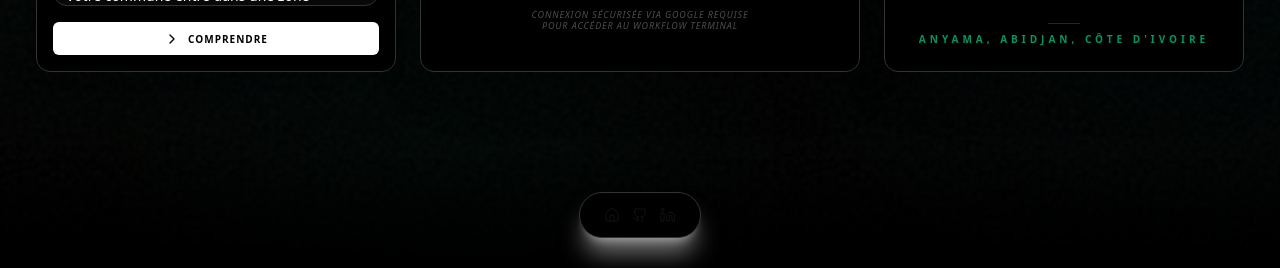
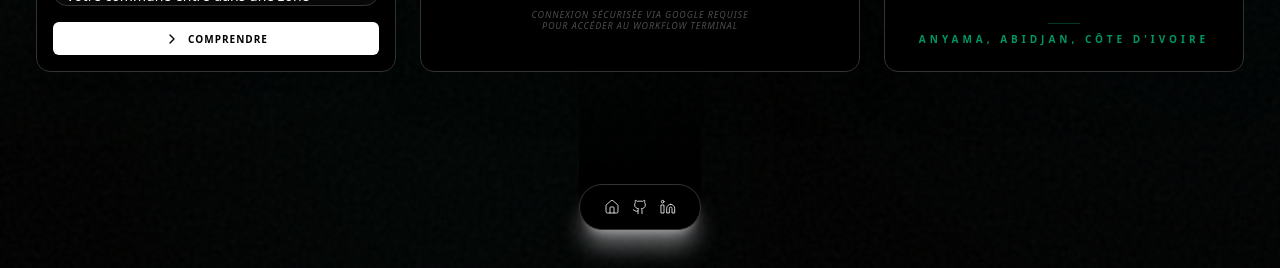
Before and after one commit to nonnzy7even7iete/nonnzytransformiumfullstackbundel, a Next.js app: page / in a window 1280 px wide. Shown: the part 529-797 px from the top of the page. Built offline with nearby package versions, Linux system fonts and the light colour scheme; no server answers.

Commit message:
Zy Bulding workflow

```diff
--- a/src/app/page.tsx
+++ b/src/app/page.tsx
@@ -129,9 +129,8 @@ export default function HomePage() {
         </div>
       </main>
 
-      {/* FOOTER FIXED WITH DOCK */}
-      <footer className="fixed bottom-0 left-0 right-0 z-[100] h-28 flex items-center justify-center pointer-events-none">
-        <div className="absolute inset-x-0 bottom-0 h-full bg-gradient-to-t from-[var(--background)] via-[var(--background)]/60 to-transparent z-[-1]" />
+      {/* FOOTER FIXED : Logique Scrim gérée par le composant Dock lui-même */}
+      <footer className="fixed bottom-0 left-0 right-0 z-[100] h-32 flex items-center justify-center pointer-events-none">
         <div className="relative pointer-events-auto">
           <Dock
             items={dockItems}
--- a/src/components/ui/dock.tsx
+++ b/src/components/ui/dock.tsx
@@ -27,21 +27,32 @@ interface DockProps {
 export function Dock({
   items,
   className,
-  iconSize = 16, // Taille miniaturisée par défaut
-  magnification = 22, // Effet de loupe discret
+  iconSize = 16,
+  magnification = 22,
   distance = 100,
 }: DockProps) {
   const mouseX = useMotionValue(Infinity);
 
   return (
+    // CONTENEUR RELATIF POUR LE SCRIM + DOCK
+    <div className="relative flex items-center justify-center w-full h-full">
+      {/* SCRIM OVERLAY INTEGRE : Adaptatif Light/Dark */}
+      <div
+        className="absolute inset-x-0 bottom-0 h-40 pointer-events-none z-0"
+        style={{
+          background: `linear-gradient(to top, var(--background) 0%, var(--background) 30%, transparent 100%)`,
+        }}
+      />
+
+      {/* LE DOCK LUI-MEME */}
       <motion.div
         onMouseMove={(e) => mouseX.set(e.pageX)}
         onMouseLeave={() => mouseX.set(Infinity)}
         className={cn(
-        "flex h-[38px] items-center gap-3 px-3 rounded-full border transition-all duration-500 shadow-xl",
-        // LOGIQUE IU : Opacité renforcée et blur massif pour stopper la lecture du texte en arrière-plan
-        "bg-white/70 backdrop-blur-[30px] border-white/40 shadow-zinc-200/50",
-        "dark:bg-zinc-950/80 dark:backdrop-blur-[40px] dark:border-white/10 dark:shadow-black/60",
+          "relative z-10 flex h-[38px] items-center gap-3 px-3 rounded-full border transition-all duration-500 shadow-xl",
+          // Adaptativité totale aux variables du système
+          "bg-[var(--background)]/70 backdrop-blur-[30px] border-[var(--border-color)] shadow-zinc-200/50",
+          "dark:bg-[var(--background)]/80 dark:backdrop-blur-[40px] dark:border-white/10 dark:shadow-black/60",
           className
         )}
       >
@@ -61,12 +72,13 @@ export function Dock({
                 rel="noreferrer"
                 className="flex h-full w-full items-center justify-center"
               >
-              <IconComponent className="h-full w-full stroke-[1.5px] text-zinc-900/80 dark:text-zinc-100/80 transition-colors duration-300" />
+                <IconComponent className="h-full w-full stroke-[1.5px] text-[var(--foreground)]/80 transition-colors duration-300" />
               </a>
             </DockIcon>
           );
         })}
       </motion.div>
+    </div>
   );
 }
 
```
Lines whose indentation alone changed are shown as unchanged.
